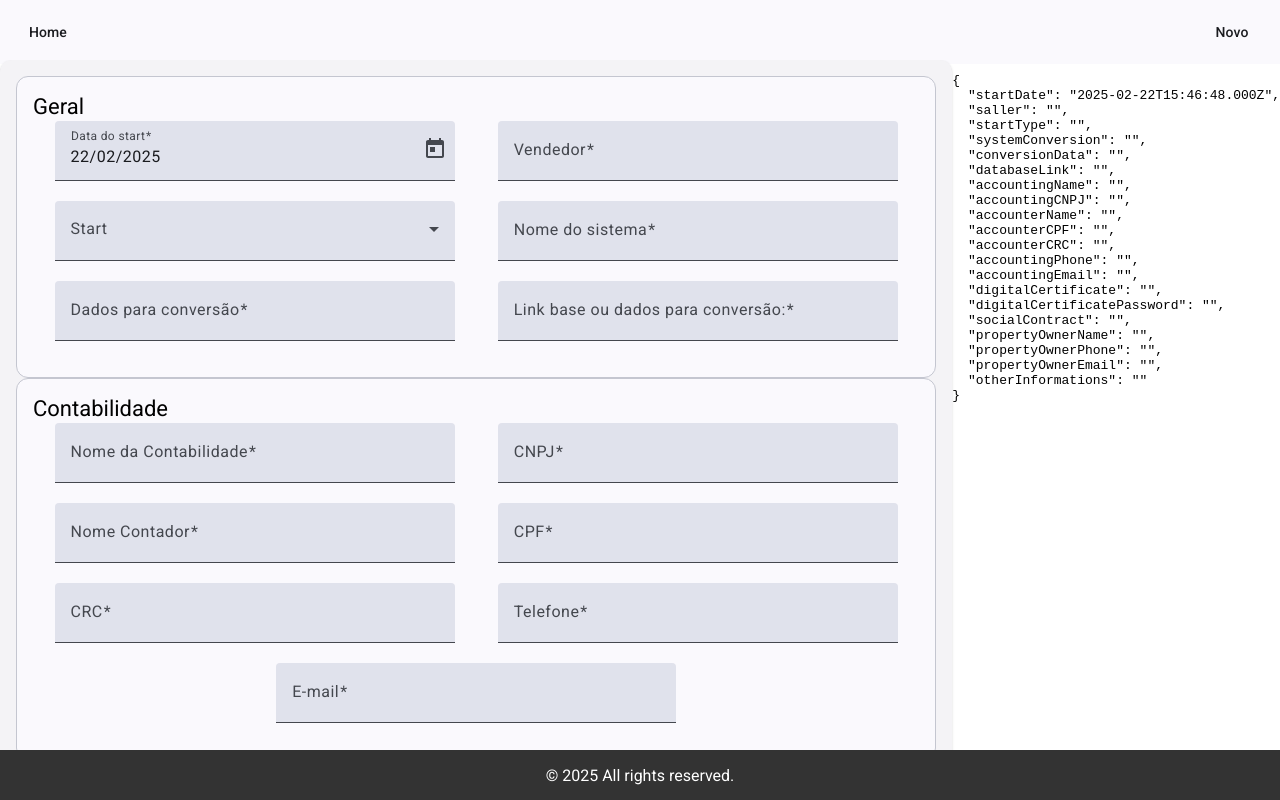
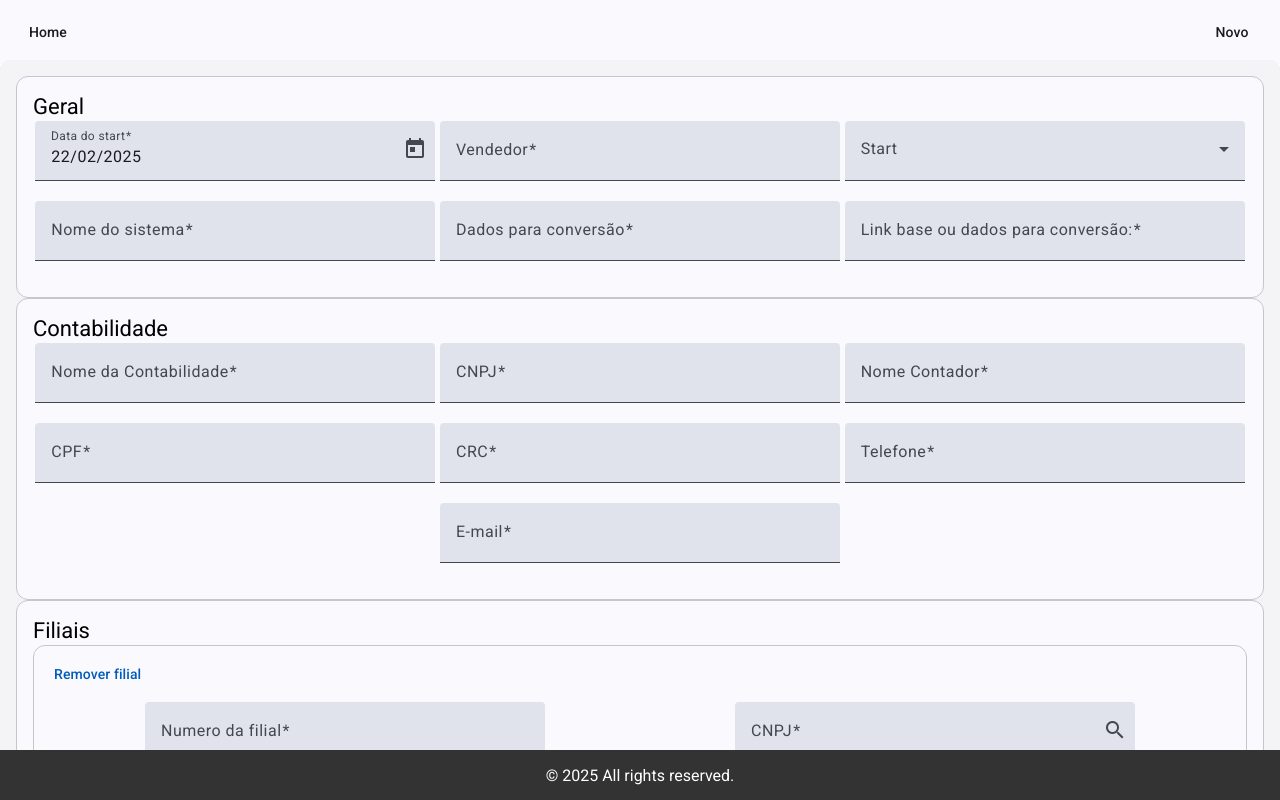
Before and after one commit to vinybisol/solve-client-from-web, an Angular app: page /register in a window 1280 px wide. Built offline with nearby package versions, Linux system fonts and the light colour scheme.

Commit message:
Update register.component.html

```diff
--- a/src/app/pages/register/register.component.html
+++ b/src/app/pages/register/register.component.html
@@ -11,5 +11,4 @@
             <button mat-button (click)="onReset()">Limpar</button>
         </mat-card-actions>
     </mat-card>
-    <pre>{{myform.value | json }}</pre>
 </div>
```
